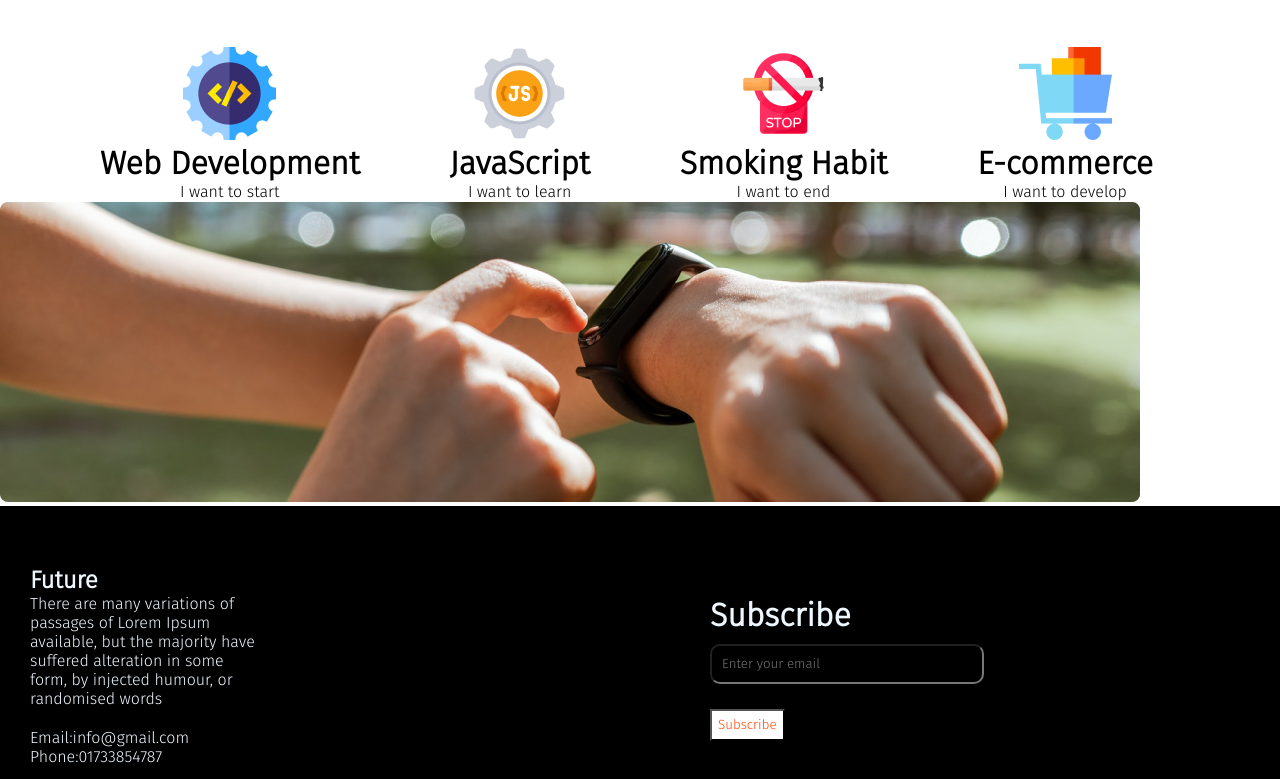
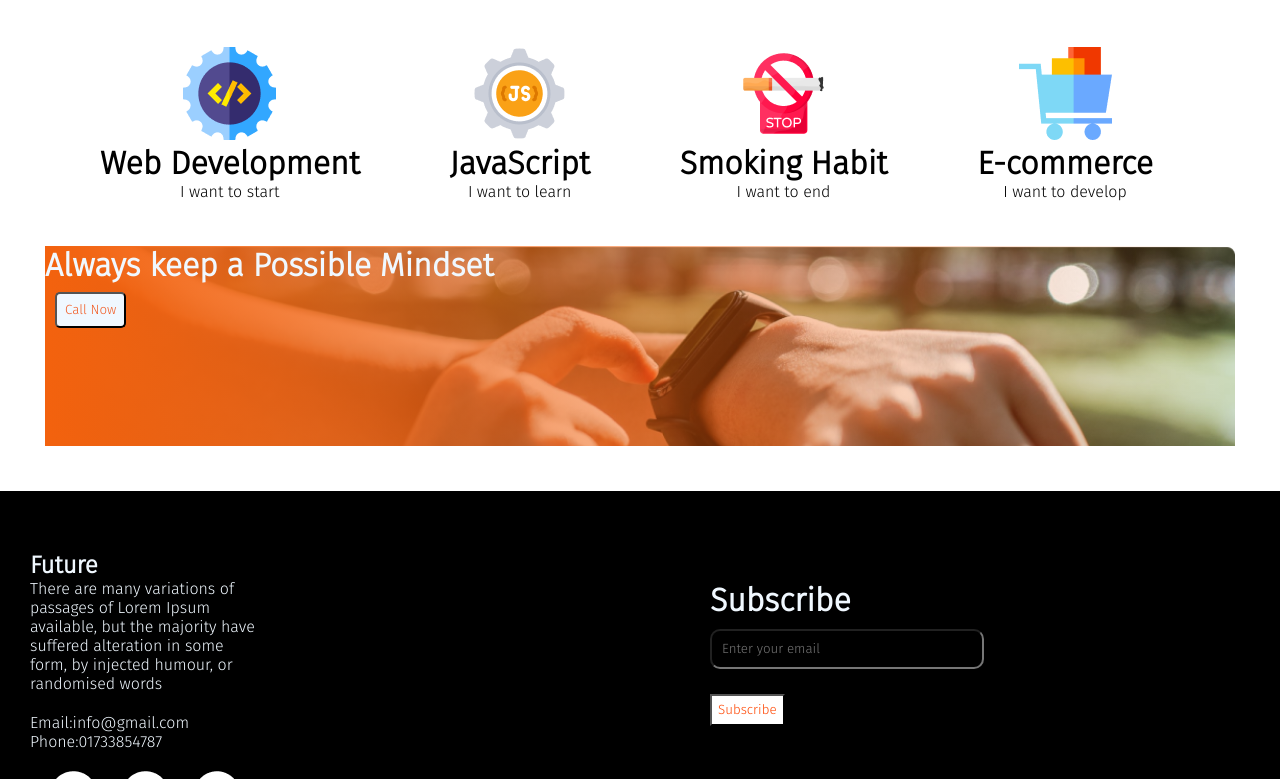
Before and after one commit to daasojib/new-year-new-me, a plain HTML site: page index.html in a window 1280 px wide. Shown: the part 1389-2168 px from the top of the page. Drawn offline with Linux system fonts and the light colour scheme.

Commit message:
styles added

```diff
--- a/index.html
+++ b/index.html
@@ -78,7 +78,10 @@
                               </div>
                     </div>
                     <div class="banner">
-                              <img src="watch.png" alt="">
+                              <h1>Always keep a Possible Mindset
+                                        <br>
+                                        <button class="middle-btn">Call Now</button>
+                              </h1>
 
                     </div>
 
--- a/style.css
+++ b/style.css
@@ -32,6 +32,12 @@ header{
           padding: 150px;
 }
 
+
+.primary .first-section>strong{
+          font-weight: bold;
+          font-size: 30px;
+}
+
 .first-section .first-button{
           background-color: #F15B22;
           color: white;
@@ -45,6 +51,34 @@ header{
 /* header style ends */
 
 /* main starts here */
+
+.banner{
+          height: 200px;
+          margin: 45px 45px 45px 45px;
+          background-image: url(watch.png);
+          background-size: cover;
+
+}
+
+.banner h1{
+          height: 200px;
+          background-image: linear-gradient(to right,
+           rgb(243, 98, 14),
+            rgba(0,0,0,0));
+
+}
+
+.banner .middle-btn{
+          background-color: aliceblue;
+          color: #F15B22;
+          padding: 8px;
+          border-radius: 5px;
+          margin-left: 10px;
+}
+
+.banner h1{
+          color: aliceblue;
+}
 
 .middle{
           display: flex;
```
